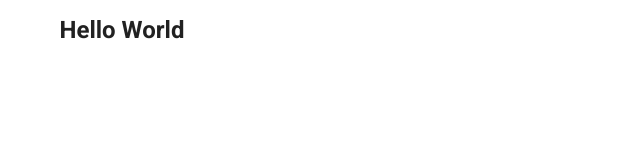
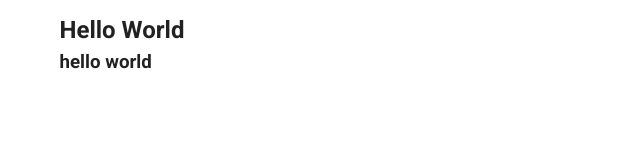
Before and after one commit to wafuwafu13/portfolio, a Vue app: page / in a window 1280 px wide. Shown: the top 160 px of the page, without its empty margins (0-640 px from the left). Built offline with nearby package versions, Linux system fonts and the light colour scheme.

Commit message:
hello world

```diff
--- a/src/components/HelloWorld.vue
+++ b/src/components/HelloWorld.vue
@@ -1,6 +1,7 @@
 <template>
   <v-container>
     <h2>Hello World</h2>
+    <h3>hello world</h3>
   </v-container>
 </template>
 
```
